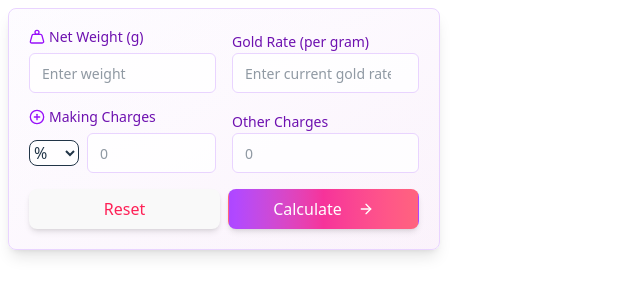
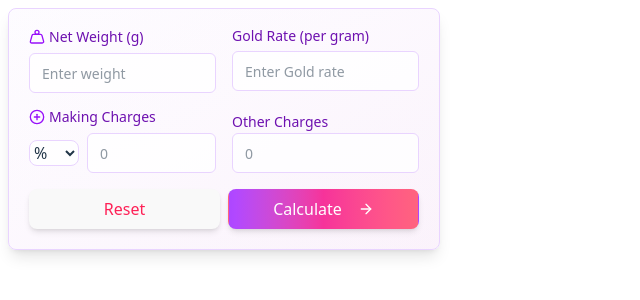
Before and after one commit to maheshgarade/pandit-jewellers, a React (Vite) app: page / in a window 1280 px wide. Shown: the top 300 px of the page, without its empty margins (0-640 px from the left). Built offline with nearby package versions, Linux system fonts and the light colour scheme.

Commit message:
fixed style issues

```diff
--- a/src/components/PriceCalculator.tsx
+++ b/src/components/PriceCalculator.tsx
@@ -87,7 +87,7 @@ const PriceCalculator = () => {
   return (
     <div className="container mx-auto px-2 max-w-md py-2">
       <div className="space-y-6">
-        <Card className="mb-2 p-5 shadow-lg border-purple-200 bg-gradient-to-br from-white to-purple-50 relative overflow-hidden">
+        <Card className="mb-2 p-5 pt=[10px] shadow-lg border-purple-200 bg-gradient-to-br from-white to-purple-50 relative overflow-hidden">
           <div className="absolute inset-0 bg-gradient-to-br from-purple-100/30 via-pink-100/20 to-rose-100/30 opacity-50 pointer-events-none"></div>
 
           <div className="relative z-10 space-y-4">
@@ -116,7 +116,7 @@ const PriceCalculator = () => {
               <div className="space-y-2">
                 <Label
                   htmlFor="goldRate"
-                  className="text-purple-800 font-medium"
+                  className="text-purple-800 flex items-center font-medium"
                 >
                   Gold Rate (per gram)
                 </Label>
@@ -129,7 +129,7 @@ const PriceCalculator = () => {
                   onChange={(e) =>
                     handleInputChange(setGoldRate, e.target.value)
                   }
-                  placeholder="Enter current gold rate"
+                  placeholder="Enter Gold rate"
                 />
               </div>
             </div>
@@ -145,7 +145,7 @@ const PriceCalculator = () => {
                 </Label>
                 <div className="flex items-center space-x-2">
                   <select
-                    className="border rounded-lg bg-white/80 focus:ring-purple-500 focus:border-purple-500"
+                    className="border border-purple-200 rounded-lg bg-white/80 focus:ring-purple-500 focus:border-purple-500"
                     value={makingChargesType}
                     onChange={(e) =>
                       setMakingChargesType(
```
